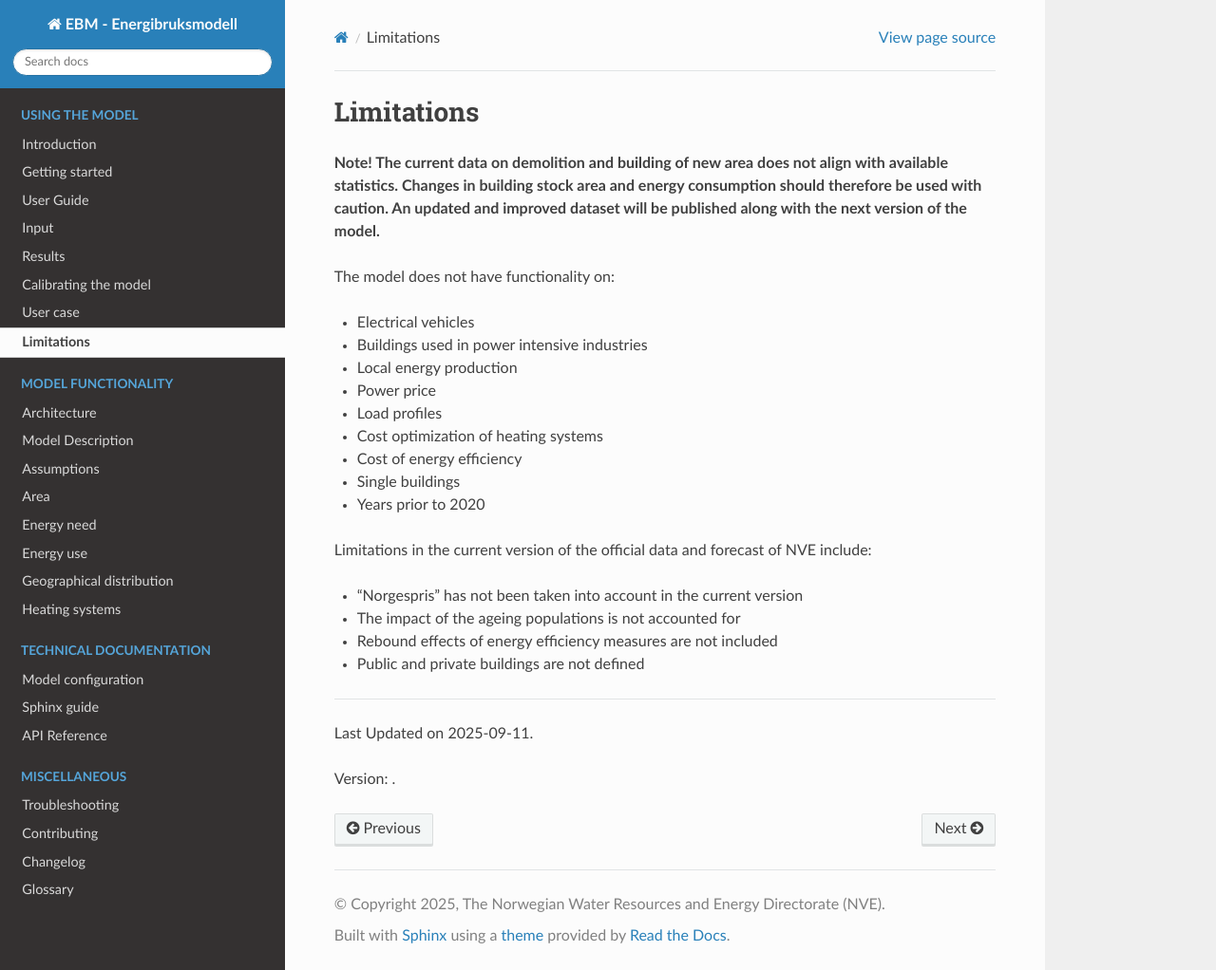
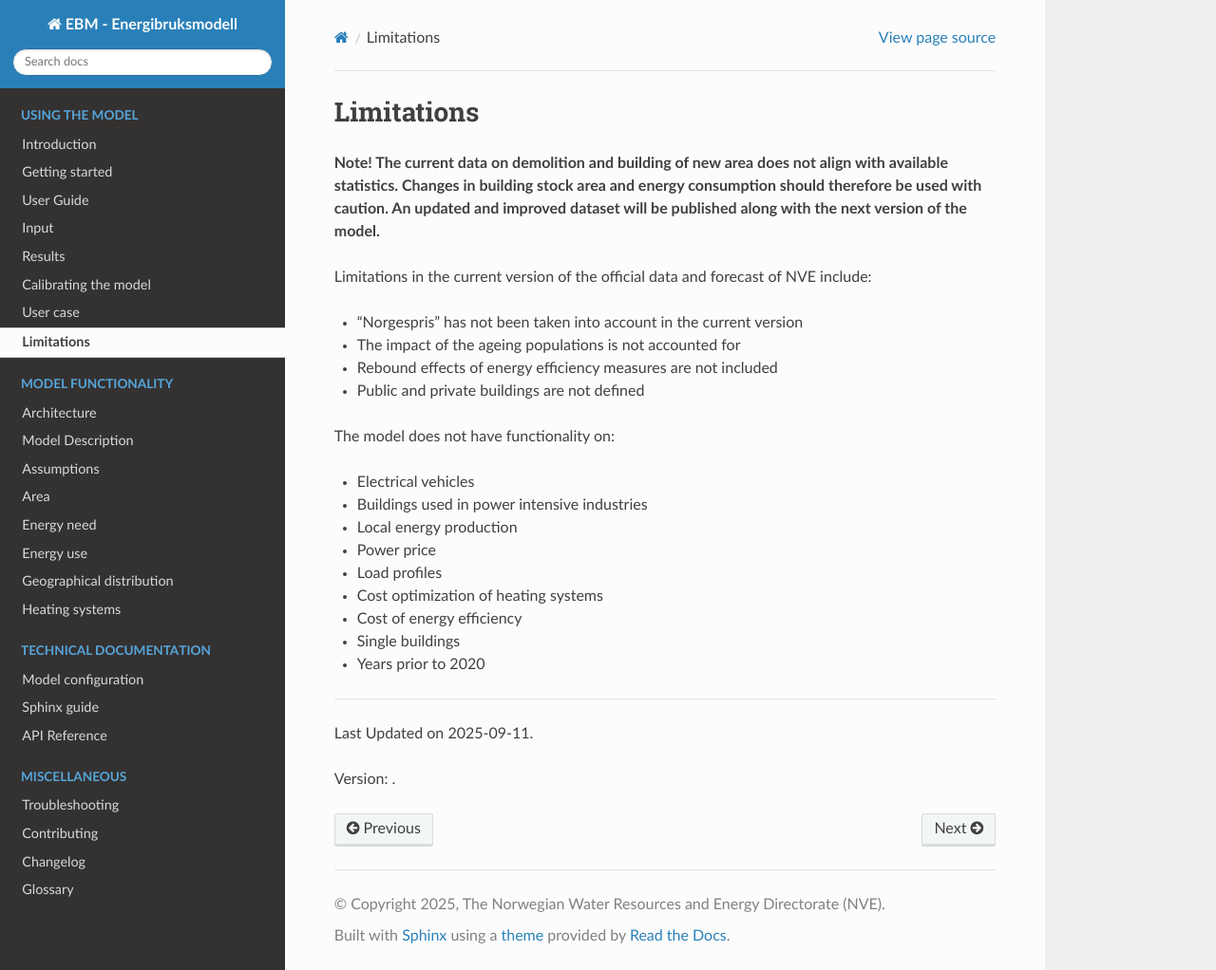
Before and after one commit to NVE/ebm, a Sphinx documentation site: the page built from docs/source/limitations.rst, in a window 1280 px wide and 1022 px high. Shown: the whole window at 95% size. Built offline with Sphinx 7.4.7 and the Read the Docs theme 3.1.0, drawn with Linux system fonts in a browser that asks for light colours; the version number could not be read and is left out; part of the change alters nothing that is shown.

```diff
--- a/docs/source/limitations.rst
+++ b/docs/source/limitations.rst
@@ -4,6 +4,15 @@ Limitations
 **Note! The current data on demolition and building of new area does not align with available statistics.
 Changes in building stock area and energy consumption should therefore be used with caution.
 An updated and improved dataset will be published along with the next version of the model.**
+
+
+Limitations in the current version of the official data and forecast of NVE include:
+
+- "Norgespris" has not been taken into account in the current version
+- The impact of the ageing populations is not accounted for
+- Rebound effects of energy efficiency measures are not included
+- Public and private buildings are not defined
+
 
 The model does not have functionality on:
 
@@ -18,12 +27,7 @@ The model does not have functionality on:
 - Years prior to 2020
 
 
-Limitations in the current version of the official data and forecast of NVE include:
 
-- "Norgespris" has not been taken into account in the current version
-- The impact of the ageing populations is not accounted for
-- Rebound effects of energy efficiency measures are not included
-- Public and private buildings are not defined
 
 
 
```
